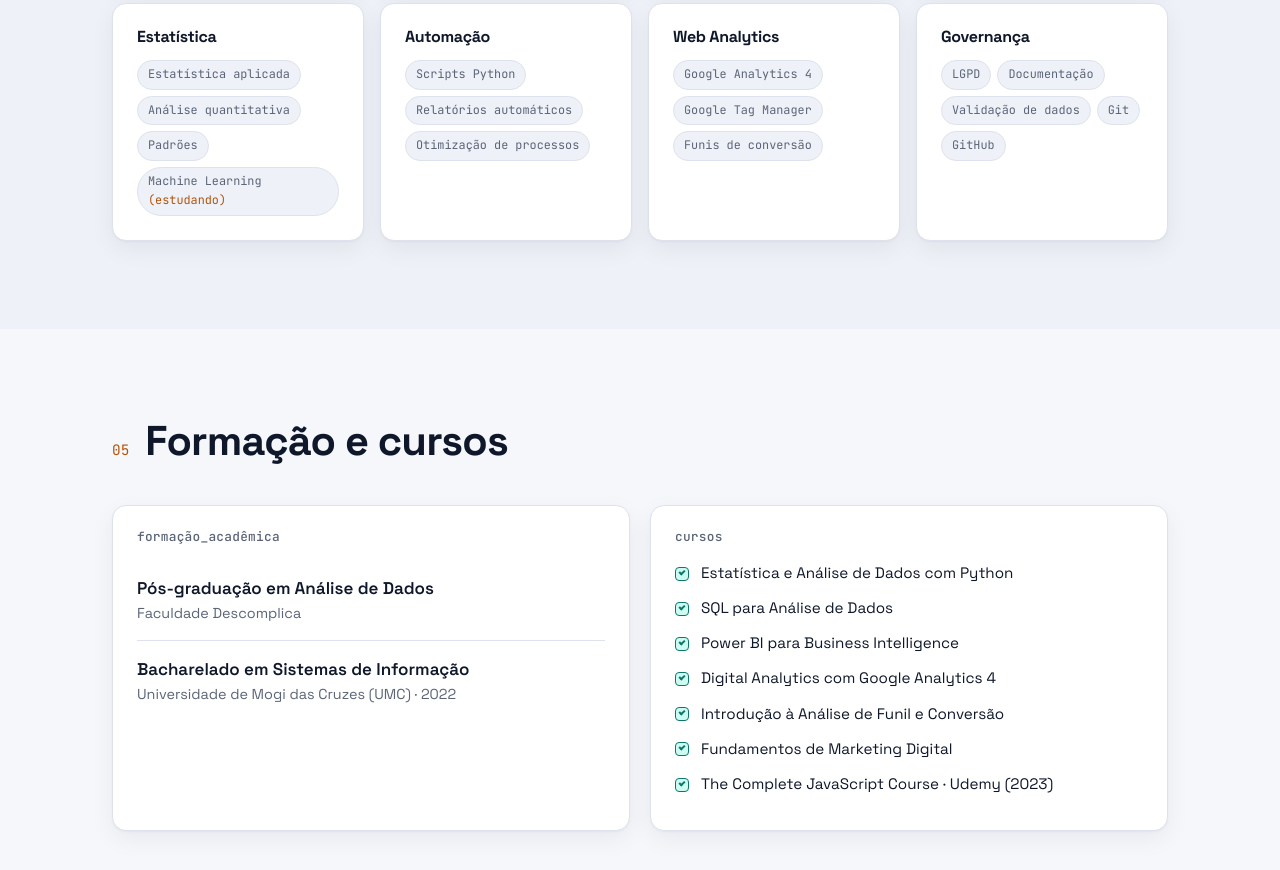
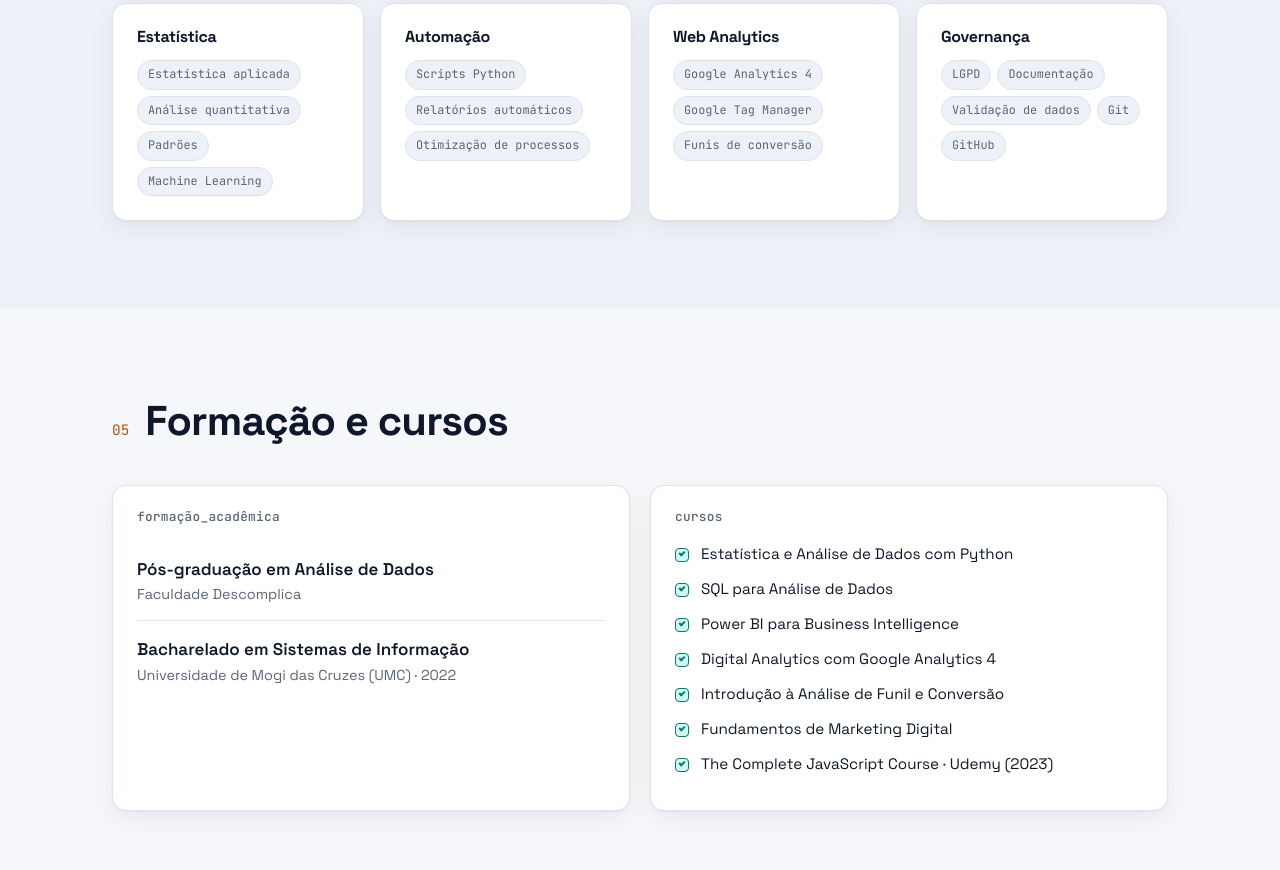
Before and after one commit to viniciusg20/viniciusg20.github.io, a plain HTML site: page index.html in a window 1280 px wide. Shown: the part 4840-5710 px from the top of the page. Drawn offline with Linux system fonts and the light colour scheme.

Commit message:
index.html

```diff
--- a/index.html
+++ b/index.html
@@ -352,7 +352,7 @@ vinicius.describe()</code></pre>
           </div>
           <div class="skill reveal">
             <h3>Estatística</h3>
-            <ul class="tags"><li>Estatística aplicada</li><li>Análise quantitativa</li><li>Padrões</li><li>Machine Learning <em>(estudando)</em></li></ul>
+            <ul class="tags"><li>Estatística aplicada</li><li>Análise quantitativa</li><li>Padrões</li><li>Machine Learning </li></ul>
           </div>
           <div class="skill reveal">
             <h3>Automação</h3>
```
